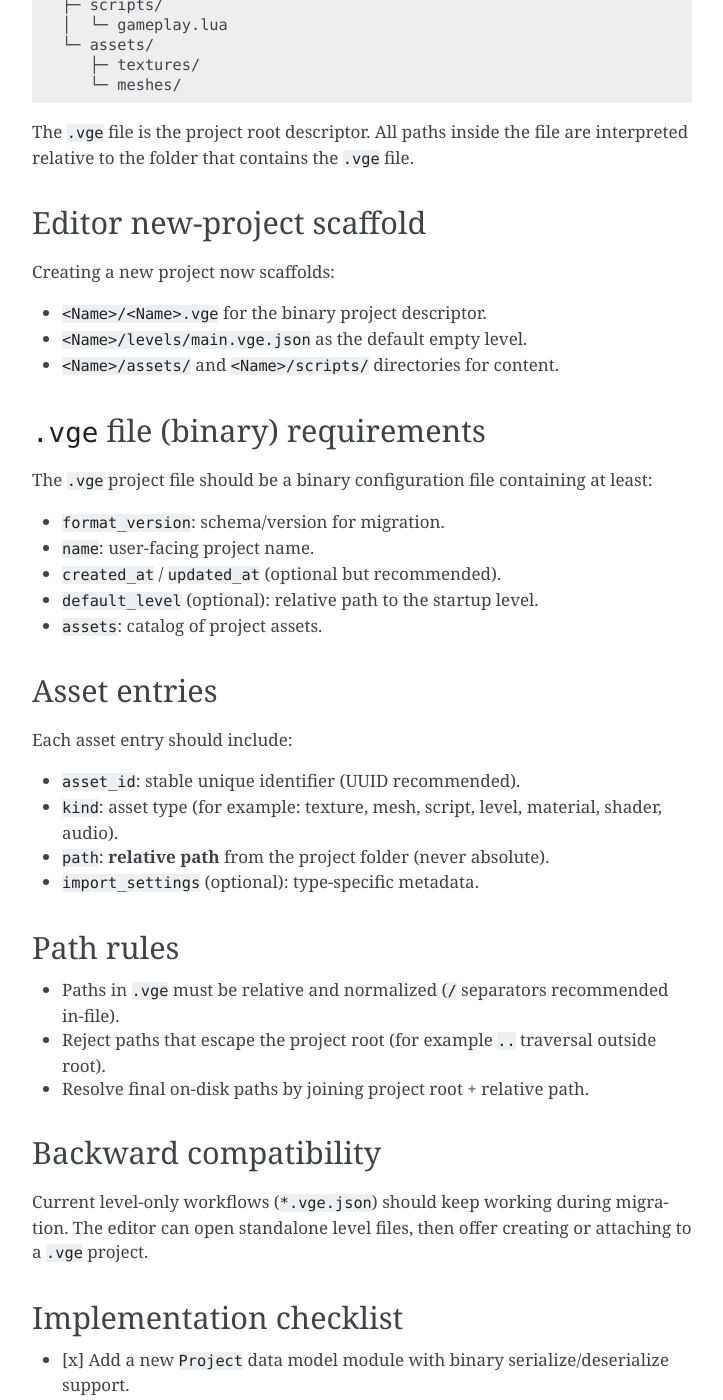
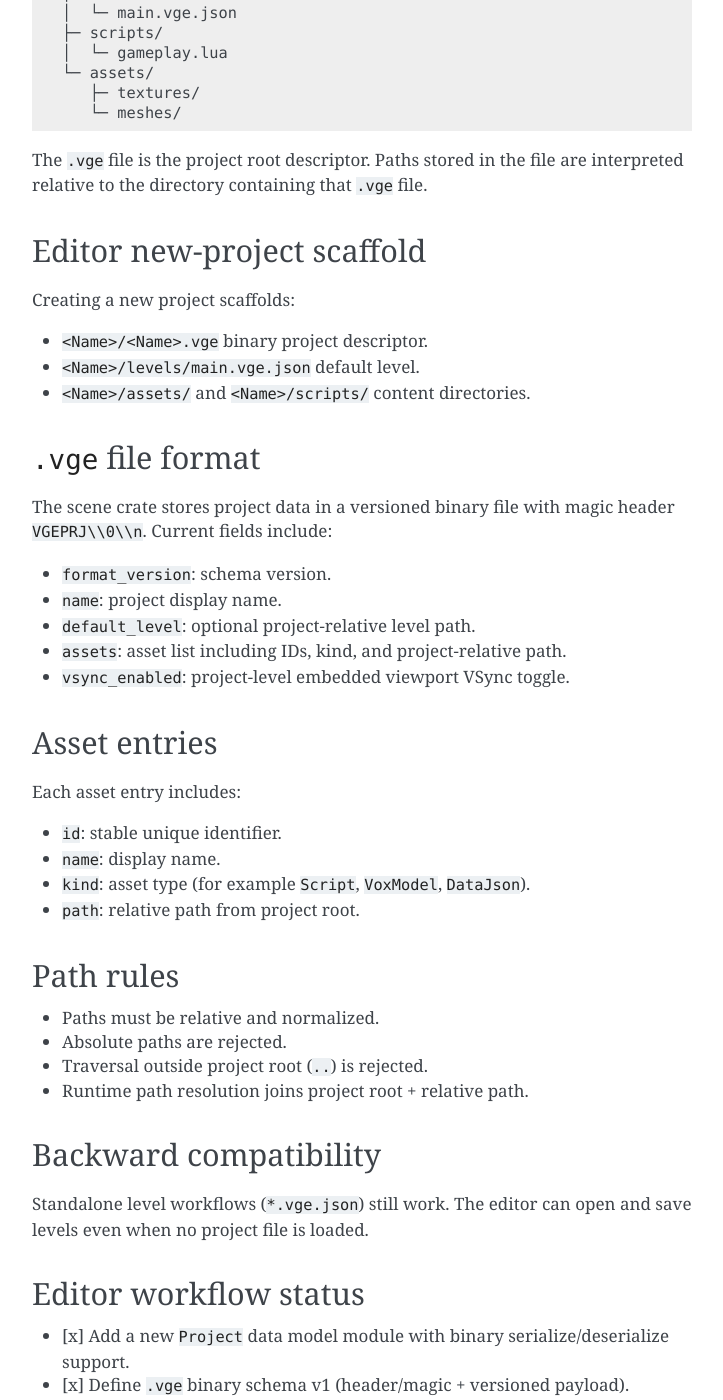
Before and after one commit to PrestonHager/VoxelGameEngine, a Sphinx documentation site: the page built from docs/source/projects.rst, in a window 1280 px wide and 1400 px high, scrolled down 524 px. Shown: the whole window, without its empty margins (388-1111 px from the left). Built offline with Sphinx 7.4.7, drawn with Linux system fonts in a browser that asks for light colours; some of the changed text lies outside the part shown.

Commit message:
docs: sync documentation with current engine behavior
Refresh README and Sphinx guides to match embedded-default editor flow, project file semantics, scripting API/runtime behavior, and current CI/docs workflows so user-facing docs align with implemented source behavior.

Made-with: Cursor

```diff
--- a/docs/source/index.rst
+++ b/docs/source/index.rst
@@ -1,7 +1,7 @@
 Voxel game engine
 =================
 
-Rust + Vulkan workspace: custom ECS, chunked voxels, meshing, optional **editor** with IPC to an **external engine host** (same binary: ``editor engine-runner``).
+Rust + Vulkan workspace with custom ECS, chunked voxels, meshing, and a unified editor binary that supports both embedded and external engine-runner workflows.
 
 .. toctree::
    :maxdepth: 2
@@ -15,7 +15,7 @@ Rust + Vulkan workspace: custom ECS, chunked voxels, meshing, optional **editor*
 Other references
 ----------------
 
-* Repository ``README.md`` — prerequisites, ``cargo`` commands, crate index.
+* Repository ``README.md`` — prerequisites, ``cargo`` commands, project workflow, crate index.
 * ``agents.md`` — architecture decisions and phased roadmap.
 
 Build these docs locally
--- a/docs/source/projects.rst
+++ b/docs/source/projects.rst
@@ -1,16 +1,17 @@
 .. _projects-guide:
 
-Projects (planned)
-==================
+Projects
+========
 
-This page defines the planned **project container** model for VGE.
+The project workflow is implemented in the editor and scene crate.
+VGE projects use a binary ``.vge`` file plus a project folder containing levels, scripts, and other assets.
 
 Goals
 -----
 
-* Keep game content in a dedicated **project folder**.
-* Store project metadata and asset registry in a single binary **``.vge``** file.
-* Ensure asset locations are portable by storing **relative paths** (relative to the project folder).
+* Keep game content in a dedicated project folder.
+* Store project metadata and asset registry in a binary ``.vge`` file.
+* Keep paths portable with project-relative references.
 
 Project folder layout
 ---------------------
@@ -29,54 +30,56 @@ Suggested layout:
       ├─ textures/
       └─ meshes/
 
-The ``.vge`` file is the project root descriptor. All paths inside the file are interpreted
-relative to the folder that contains the ``.vge`` file.
+The ``.vge`` file is the project root descriptor. Paths stored in the file are interpreted
+relative to the directory containing that ``.vge`` file.
 
 Editor new-project scaffold
 ---------------------------
 
-Creating a new project now scaffolds:
+Creating a new project scaffolds:
 
-* ``<Name>/<Name>.vge`` for the binary project descriptor.
-* ``<Name>/levels/main.vge.json`` as the default empty level.
-* ``<Name>/assets/`` and ``<Name>/scripts/`` directories for content.
+* ``<Name>/<Name>.vge`` binary project descriptor.
+* ``<Name>/levels/main.vge.json`` default level.
+* ``<Name>/assets/`` and ``<Name>/scripts/`` content directories.
 
-``.vge`` file (binary) requirements
------------------------------------
+``.vge`` file format
+--------------------
 
-The ``.vge`` project file should be a binary configuration file containing at least:
+The scene crate stores project data in a versioned binary file with magic header ``VGEPRJ\\0\\n``.
+Current fields include:
 
-* ``format_version``: schema/version for migration.
-* ``name``: user-facing project name.
-* ``created_at`` / ``updated_at`` (optional but recommended).
-* ``default_level`` (optional): relative path to the startup level.
-* ``assets``: catalog of project assets.
+* ``format_version``: schema version.
+* ``name``: project display name.
+* ``default_level``: optional project-relative level path.
+* ``assets``: asset list including IDs, kind, and project-relative path.
+* ``vsync_enabled``: project-level embedded viewport VSync toggle.
 
 Asset entries
 -------------
 
-Each asset entry should include:
+Each asset entry includes:
 
-* ``asset_id``: stable unique identifier (UUID recommended).
-* ``kind``: asset type (for example: texture, mesh, script, level, material, shader, audio).
-* ``path``: **relative path** from the project folder (never absolute).
-* ``import_settings`` (optional): type-specific metadata.
+* ``id``: stable unique identifier.
+* ``name``: display name.
+* ``kind``: asset type (for example ``Script``, ``VoxModel``, ``DataJson``).
+* ``path``: relative path from project root.
 
 Path rules
 ----------
 
-* Paths in ``.vge`` must be relative and normalized (``/`` separators recommended in-file).
-* Reject paths that escape the project root (for example ``..`` traversal outside root).
-* Resolve final on-disk paths by joining project root + relative path.
+* Paths must be relative and normalized.
+* Absolute paths are rejected.
+* Traversal outside project root (``..``) is rejected.
+* Runtime path resolution joins project root + relative path.
 
 Backward compatibility
 ----------------------
 
-Current level-only workflows (``*.vge.json``) should keep working during migration.
-The editor can open standalone level files, then offer creating or attaching to a ``.vge`` project.
+Standalone level workflows (``*.vge.json``) still work. The editor can open and save levels even when no
+project file is loaded.
 
-Implementation checklist
-------------------------
+Editor workflow status
+----------------------
 
 * [x] Add a new ``Project`` data model module with binary serialize/deserialize support.
 * [x] Define ``.vge`` binary schema v1 (header/magic + versioned payload).
@@ -92,4 +95,12 @@ Implementation checklist
     * [x] path traversal rejection;
     * [x] relative-path resolution;
     * [ ] editor integration flow (open/save/push from project context).
-* [~] Update CLI and docs to support project-centric workflows end-to-end (initial docs added; CLI guidance pending).
+* [~] Update CLI and docs to support project-centric workflows end-to-end.
+
+Current behavior notes
+----------------------
+
+* New/Open/Save/Save As project actions are available from the editor.
+* Default level path is project-relative and can be loaded automatically from project metadata.
+* Asset imports write project-relative paths when a project is open.
+* In external mode, level push still uses level file paths over IPC; explicit project context IPC extension remains future work.
```
Also changed, not shown: CONTRIBUTING.md (+5 -1 lines), README.md (+25 -6 lines), agents.md (+3 -1 lines), docs/source/editor.rst (+39 -14 lines), docs/source/scripting.rst (+41 -4 lines).
